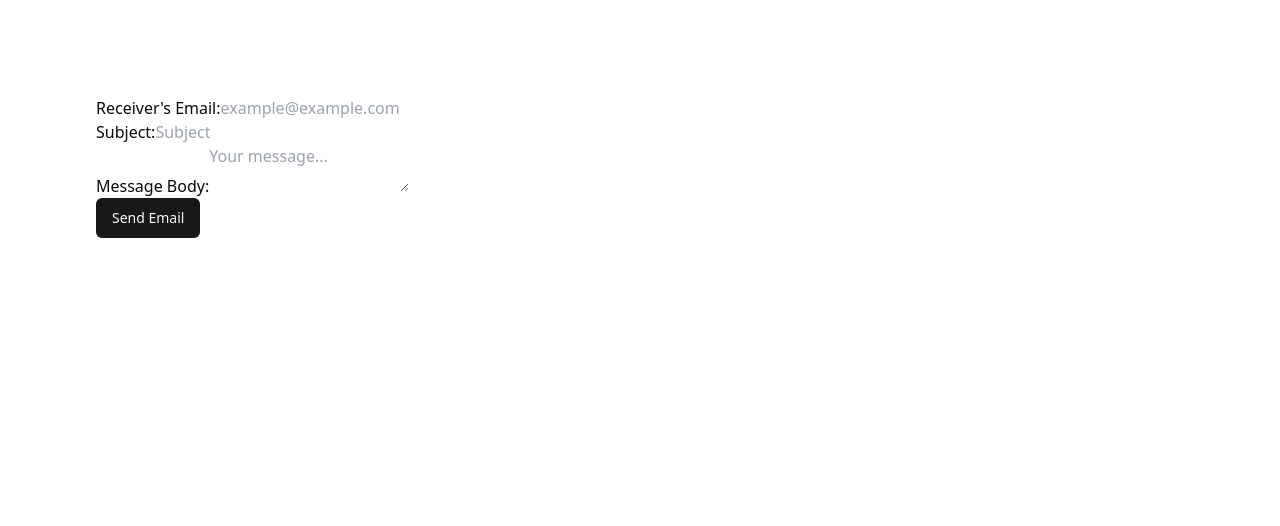
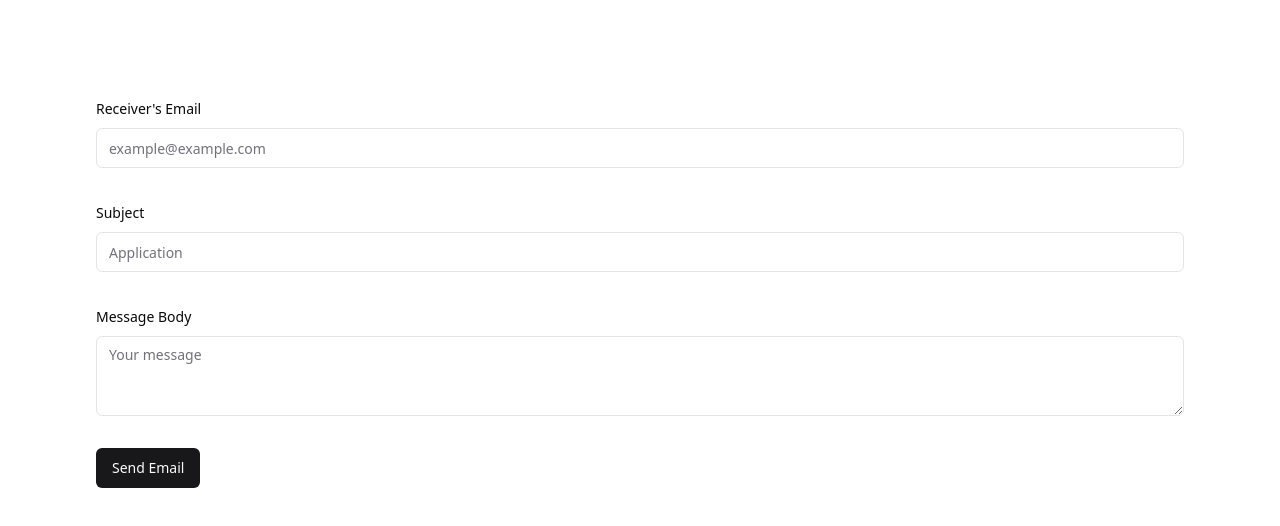
Before and after one commit to rashmod/mailer, a React (Vite) app in the folder frontend/: page / in a window 1280 px wide. Shown: the top 526 px of the page. Built offline with nearby package versions, Linux system fonts and the light colour scheme.

Commit message:
[Frontend] feat: added styling to form

```diff
--- a/frontend/src/App.tsx
+++ b/frontend/src/App.tsx
@@ -2,27 +2,50 @@
 import axios from "axios";
 import { useMutation } from "@tanstack/react-query";
 import { useForm } from "react-hook-form";
+import { z } from "zod";
+import { zodResolver } from "@hookform/resolvers/zod";
 
-type EmailFormValues = {
-  to: string;
-  subject: string;
-  text: string;
-};
+import {
+  Form,
+  FormControl,
+  FormDescription,
+  FormField,
+  FormItem,
+  FormLabel,
+  FormMessage,
+} from "@/components/ui/form";
+import { Input } from "@/components/ui/input";
+import { Textarea } from "./components/ui/textarea";
+
+const formSchema = z.object({
+  to: z.string().email(),
+  subject: z.string().min(1).max(100),
+  text: z.string().min(1).max(1000),
+});
+
+type formValues = z.infer<typeof formSchema>;
 
 export default function App() {
-  const { register, handleSubmit, reset } = useForm<EmailFormValues>();
+  const form = useForm<formValues>({
+    resolver: zodResolver(formSchema),
+    defaultValues: {
+      to: "",
+      subject: "",
+      text: "",
+    },
+  });
 
   const mutation = useMutation({
-    mutationFn: (emailData: EmailFormValues) => {
+    mutationFn: (emailData: formValues) => {
       return axios.post(import.meta.env.VITE_BACKEND_URL, emailData);
     },
   });
 
-  const onSubmit = (data: EmailFormValues) => {
+  const onSubmit = (data: formValues) => {
     mutation.mutate(data, {
       onSuccess: () => {
         alert("Email sent successfully!");
-        reset();
+        form.reset();
       },
       onError: (error: any) => {
         console.error("Error sending email:", error);
@@ -33,33 +56,47 @@
 
   return (
     <main className="container min-h-screen p-24">
-      <form onSubmit={handleSubmit(onSubmit)}>
-        <div>
-          <label htmlFor="receiver">Receiver's Email:</label>
-          <input
-            id="receiver"
-            {...register("to", { required: true })}
-            placeholder="example@example.com"
+      <Form {...form}>
+        <form onSubmit={form.handleSubmit(onSubmit)} className="space-y-8">
+          <FormField
+            control={form.control}
+            name="to"
+            render={({ field }) => (
+              <FormItem>
+                <FormLabel>Receiver's Email</FormLabel>
+                <FormControl>
+                  <Input placeholder="example@example.com" {...field} />
+                </FormControl>
+                <FormMessage />
+              </FormItem>
+            )}
           />
-        </div>
-
-        <div>
-          <label htmlFor="subject">Subject:</label>
-          <input
-            id="subject"
-            {...register("subject", { required: true })}
-            placeholder="Subject"
+          <FormField
+            control={form.control}
+            name="subject"
+            render={({ field }) => (
+              <FormItem>
+                <FormLabel>Subject</FormLabel>
+                <FormControl>
+                  <Input placeholder="Application" {...field} />
+                </FormControl>
+                <FormMessage />
+              </FormItem>
+            )}
           />
-        </div>
-
-        <div>
-          <label htmlFor="text">Message Body:</label>
-          <textarea
-            id="text"
-            {...register("text", { required: true })}
-            placeholder="Your message..."
+          <FormField
+            control={form.control}
+            name="text"
+            render={({ field }) => (
+              <FormItem>
+                <FormLabel>Message Body</FormLabel>
+                <FormControl>
+                  <Textarea placeholder="Your message" {...field} />
+                </FormControl>
+                <FormMessage />
+              </FormItem>
+            )}
           />
-        </div>
 
           <Button type="submit" disabled={mutation.isPending}>
             {mutation.isPending ? "Sending..." : "Send Email"}
@@ -69,6 +106,7 @@
             <p style={{ color: "red" }}>Error sending email</p>
           )}
         </form>
+      </Form>
     </main>
   );
 }
--- /dev/null
+++ b/frontend/src/components/ui/input.tsx
@@ -0,0 +1,25 @@
+import * as React from "react"
+
+import { cn } from "@/lib/utils"
+
+export interface InputProps
+  extends React.InputHTMLAttributes<HTMLInputElement> {}
+
+const Input = React.forwardRef<HTMLInputElement, InputProps>(
+  ({ className, type, ...props }, ref) => {
+    return (
+      <input
+        type={type}
+        className={cn(
+          "flex h-10 w-full rounded-md border border-input bg-background px-3 py-2 text-sm ring-offset-background file:border-0 file:bg-transparent file:text-sm file:font-medium placeholder:text-muted-foreground focus-visible:outline-none focus-visible:ring-2 focus-visible:ring-ring focus-visible:ring-offset-2 disabled:cursor-not-allowed disabled:opacity-50",
+          className
+        )}
+        ref={ref}
+        {...props}
+      />
+    )
+  }
+)
+Input.displayName = "Input"
+
+export { Input }
--- /dev/null
+++ b/frontend/src/components/ui/textarea.tsx
@@ -0,0 +1,24 @@
+import * as React from "react"
+
+import { cn } from "@/lib/utils"
+
+export interface TextareaProps
+  extends React.TextareaHTMLAttributes<HTMLTextAreaElement> {}
+
+const Textarea = React.forwardRef<HTMLTextAreaElement, TextareaProps>(
+  ({ className, ...props }, ref) => {
+    return (
+      <textarea
+        className={cn(
+          "flex min-h-[80px] w-full rounded-md border border-input bg-background px-3 py-2 text-sm ring-offset-background placeholder:text-muted-foreground focus-visible:outline-none focus-visible:ring-2 focus-visible:ring-ring focus-visible:ring-offset-2 disabled:cursor-not-allowed disabled:opacity-50",
+          className
+        )}
+        ref={ref}
+        {...props}
+      />
+    )
+  }
+)
+Textarea.displayName = "Textarea"
+
+export { Textarea }
```
Lines whose indentation alone changed are shown as unchanged.
